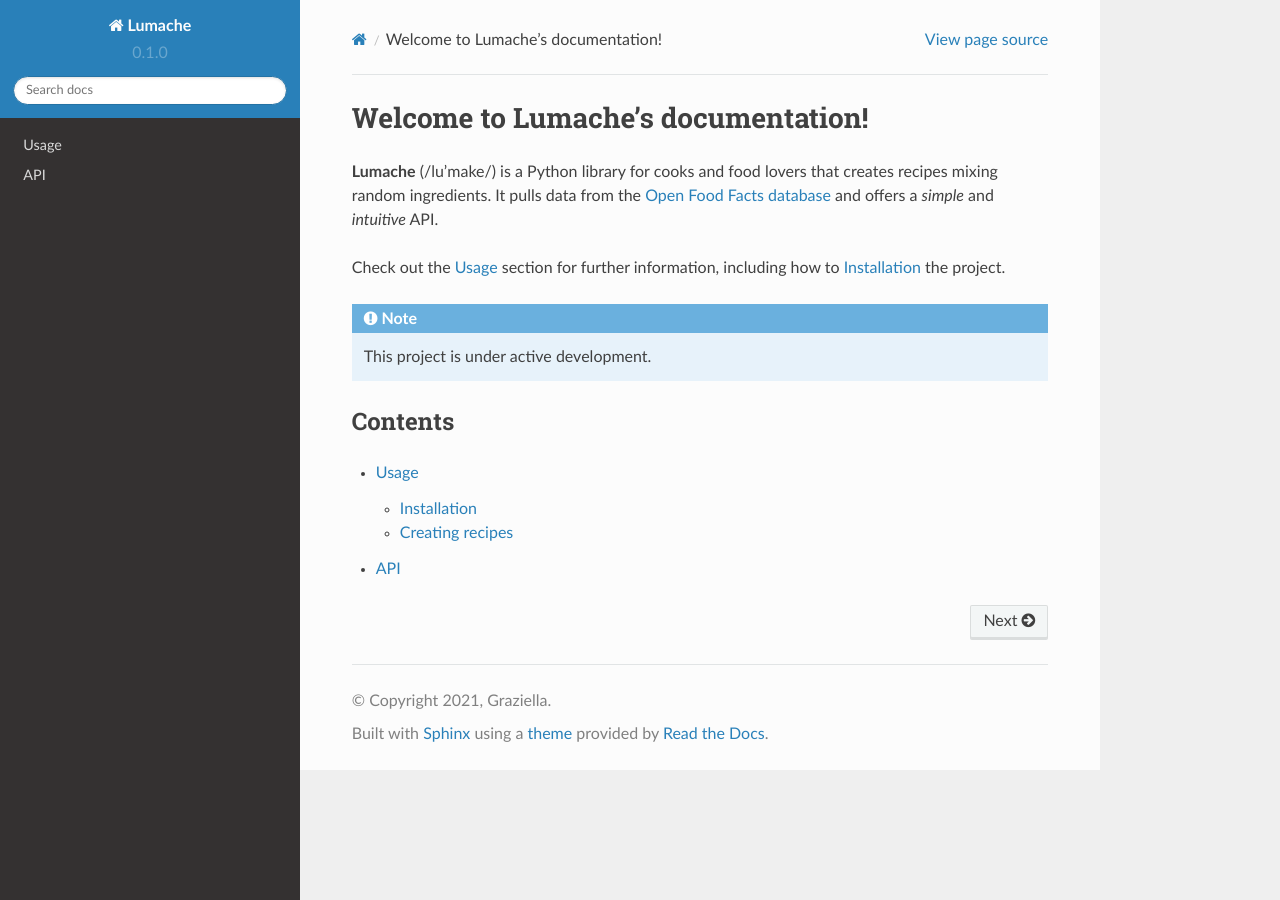
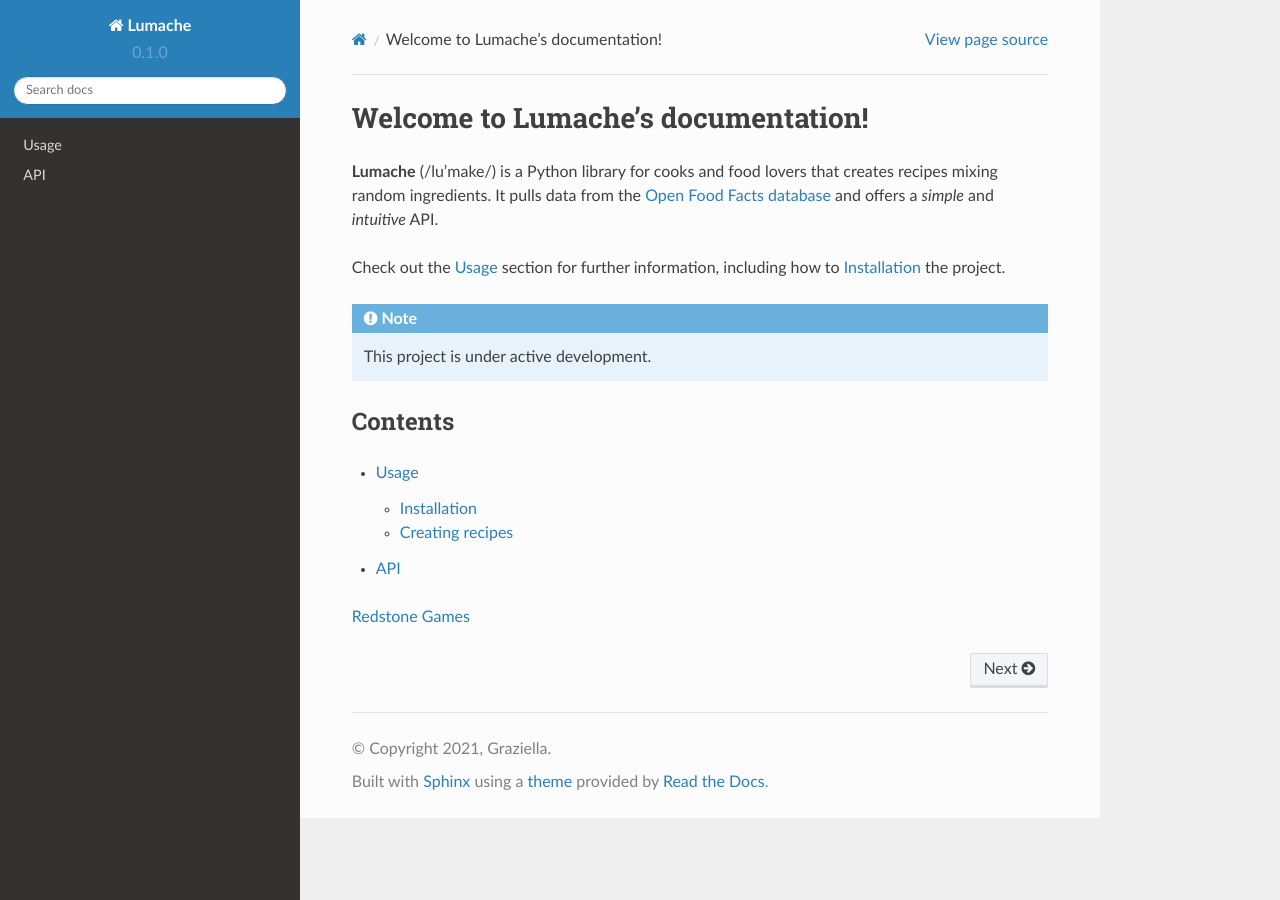
Before and after one commit to redstonegamesb/structure_test, a Sphinx documentation site: the page built from docs/source/index.rst, in a window 1280 px wide. Built offline with Sphinx 7.4.7 and the Read the Docs theme 2.0.0, drawn with Linux system fonts in a browser that asks for light colours.

Commit message:
Update index.rst

```diff
--- a/docs/source/index.rst
+++ b/docs/source/index.rst
@@ -20,3 +20,5 @@ Contents
 
    usage
    api
+
+`Redstone Games <https://www.redstonegames.com.br/>`_
```
